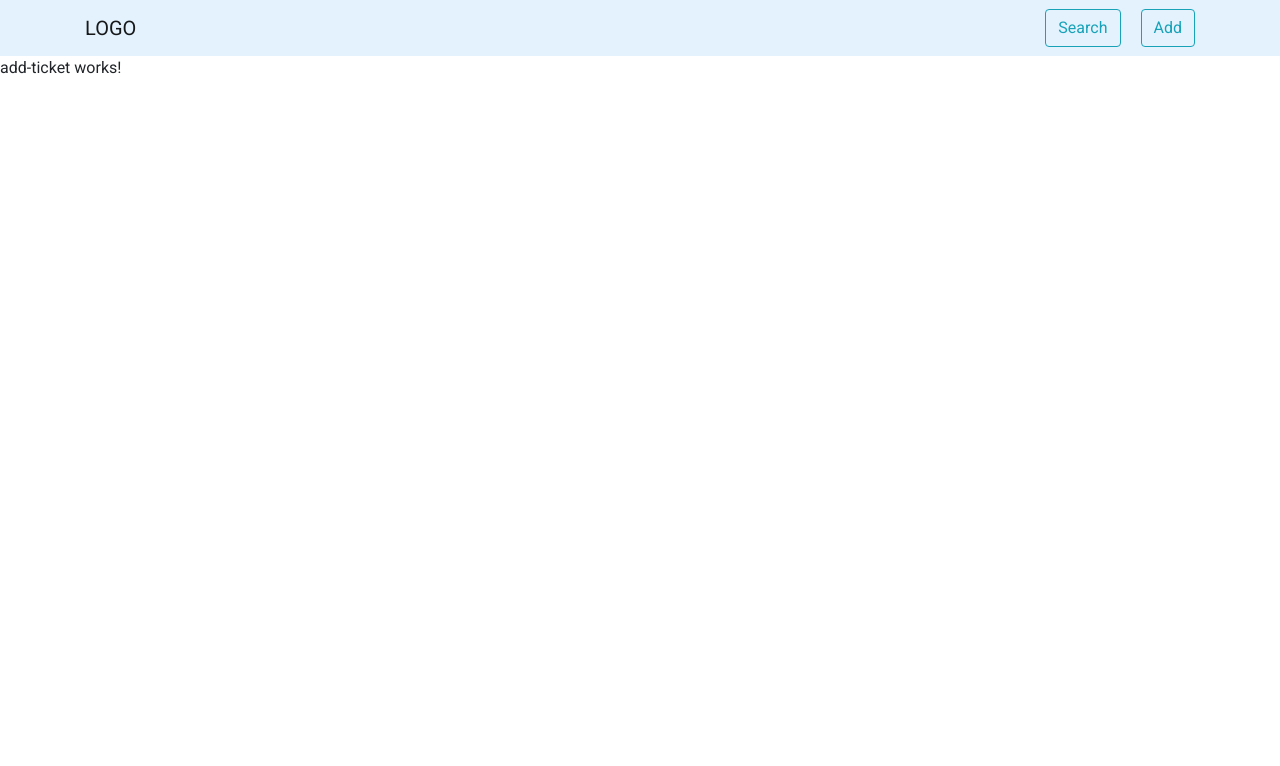
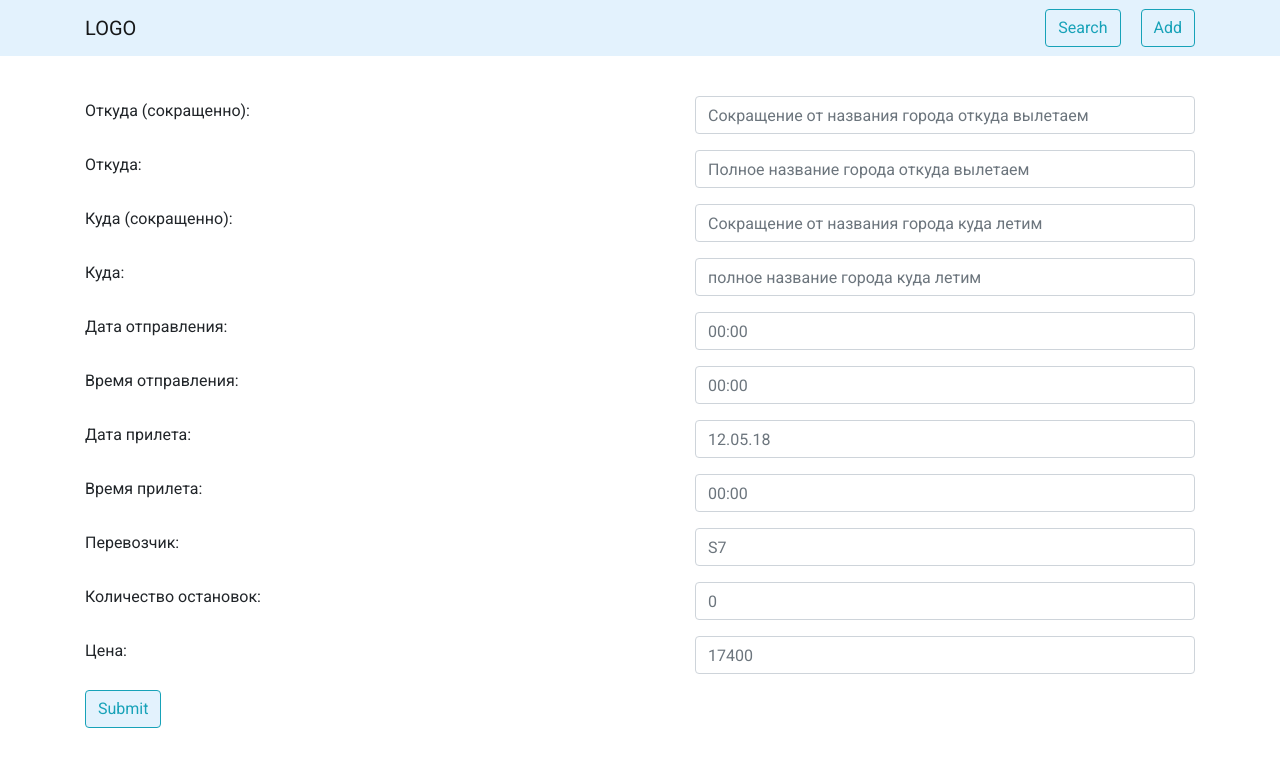
Before and after one commit to chypailenko/avia, an Angular app: page /tickets/add in a window 1280 px wide. Shown: the top 766 px of the page. Built offline with nearby package versions, Linux system fonts and the light colour scheme.

Commit message:
added form for add ticket

```diff
--- a/src/app/app.component.scss
+++ b/src/app/app.component.scss
@@ -12,4 +12,15 @@ a {
     text-decoration: none;
     outline: none;
   }
+  &:-webkit-any-link {
+    text-decoration: none;
+  }
 }
+
+
+a:hover {
+  text-decoration: none!important;
+  a.tickets {
+    text-decoration: none;
+  }
+}
--- a/src/app/app.module.ts
+++ b/src/app/app.module.ts
@@ -2,8 +2,9 @@ import { BrowserModule } from '@angular/platform-browser';
 import { NgModule } from '@angular/core';
 
 import { BrowserAnimationsModule } from '@angular/platform-browser/animations';
+import {FormsModule} from '@angular/forms';
+
 import {NgbModule, NgbPaginationModule, NgbAlertModule} from '@ng-bootstrap/ng-bootstrap';
-
 import { AppRoutingModule } from './app-routing.module';
 import { AppComponent } from './app.component';
 import { TicketsComponent } from './containers/tickets/tickets.component';
@@ -29,7 +30,8 @@ import { EditTicketComponent } from './containers/edit-ticket/edit-ticket.compon
     NgbModule,
     NgbPaginationModule,
     NgbAlertModule,
-    HttpClientModule
+    HttpClientModule,
+    FormsModule
   ],
   providers: [],
   bootstrap: [AppComponent]
--- a/src/app/containers/add-ticket/add-ticket.component.html
+++ b/src/app/containers/add-ticket/add-ticket.component.html
@@ -1,5 +1,121 @@
 <app-header></app-header>
 
-<p>
-  add-ticket works!
-</p>
+
+<form class="form" #addTicketForm="ngForm" (ngSubmit)="sendForm()">
+  <div class="container">
+
+    <div class="form-group form__row">
+      <label class="form__label" for="origin">Откуда (сокращенно): </label>
+      <input type="text"
+             class="form-control form__input"
+             id="origin"
+             placeholder="Сокращение от названия города откуда вылетаем"
+             name="origin"
+             [(ngModel)]="ticket.origin" >
+    </div>
+
+    <div class="form-group form__row">
+      <label class="form__label" for="originName">Откуда:</label>
+      <input type="text"
+             class="form-control form__input"
+             id="originName"
+             placeholder="Полное название города откуда вылетаем"
+             name="originName"
+             [(ngModel)]="ticket.originName">
+    </div>
+
+
+    <div class="form-group form__row">
+      <label class="form__label" for="destination">Куда (сокращенно):</label>
+      <input type="text"
+             class="form-control form__input"
+             id="destination"
+             placeholder="Сокращение от названия города куда летим"
+             name="destination"
+             [(ngModel)]="ticket.destination">
+    </div>
+
+    <div class="form-group form__row">
+      <label class="form__label" for="destinationName">Куда:</label>
+      <input type="text"
+             class="form-control form__input"
+             id="destinationName"
+             placeholder="полное название города куда летим"
+             name="destinationName"
+             [(ngModel)]="ticket.destinationName">
+    </div>
+
+
+    <div class="form-group form__row">
+      <label class="form__label" for="departureDate">Дата отправления:</label>
+      <input type="text"
+             class="form-control form__input"
+             id="departureDate"
+             placeholder="00:00"
+             name="departureDate"
+             [(ngModel)]="ticket.departureDate">
+    </div>
+
+    <div class="form-group form__row">
+      <label class="form__label" for="departureTime">Время отправления:</label>
+      <input type="text"
+             class="form-control form__input"
+             id="departureTime"
+             placeholder="00:00"
+             name="departureTime"
+             [(ngModel)]="ticket.departureTime">
+    </div>
+
+    <div class="form-group form__row">
+      <label class="form__label" for="arrivalDate">Дата прилета:</label>
+      <input type="text"
+             class="form-control form__input"
+             id="arrivalDate"
+             placeholder="12.05.18"
+             name="arrivalDate"
+             [(ngModel)]="ticket.arrivalDate">
+    </div>
+
+    <div class="form-group form__row">
+      <label class="form__label" for="arrivalTime">Время прилета:</label>
+      <input type="text"
+             class="form-control form__input"
+             id="arrivalTime"
+             placeholder="00:00"
+             name="arrivalTime"
+             [(ngModel)]="ticket.arrivalTime">
+    </div>
+
+    <div class="form-group form__row">
+      <label class="form__label" for="carrier">Перевозчик:</label>
+      <input type="text"
+             class="form-control form__input"
+             id="carrier"
+             placeholder="S7"
+             name="carrier"
+             [(ngModel)]="ticket.carrier">
+    </div>
+
+    <div class="form-group form__row">
+      <label class="form__label" for="stops">Количество остановок:</label>
+      <input type="text"
+             class="form-control form__input"
+             id="stops"
+             placeholder="0"
+             name="stops"
+             [(ngModel)]="ticket.stops">
+    </div>
+
+    <div class="form-group form__row">
+      <label class="form__label" for="price">Цена:</label>
+      <input type="text"
+             class="form-control form__input"
+             id="price"
+             placeholder="17400"
+             name="price"
+             [(ngModel)]="ticket.price">
+    </div>
+
+    <button type="submit" class="btn form__btn">Submit</button>
+  </div>
+</form>
--- a/src/app/containers/add-ticket/add-ticket.component.scss
+++ b/src/app/containers/add-ticket/add-ticket.component.scss
@@ -0,0 +1,17 @@
+.form {
+  margin-top: 40px;
+  &__row {
+    display: flex;
+    align-items: center;
+    flex-direction: row;
+    justify-content: space-between;
+  }
+  &__input {
+    max-width: 500px;
+  }
+  &__btn {
+    background-color: #e3f2fd;
+    color: #17a2b8;
+    border-color: #17a2b8;
+  }
+}
--- a/src/app/containers/add-ticket/add-ticket.component.ts
+++ b/src/app/containers/add-ticket/add-ticket.component.ts
@@ -1,15 +1,28 @@
 import { Component, OnInit } from '@angular/core';
+import {NgForm} from '@angular/forms';
 
 @Component({
   selector: 'app-add-ticket',
   templateUrl: './add-ticket.component.html',
   styleUrls: ['./add-ticket.component.scss']
 })
-export class AddTicketComponent implements OnInit {
+export class AddTicketComponent {
+  ticket = {
+      origin: '',
+      originName: '',
+      destination: '',
+      destinationName: '',
+      departureDate: '',
+      departureTime: '',
+      arrivalDate: '',
+      arrivalTime: '',
+      carrier: '',
+      stops: '',
+      price: '',
+      id: ''
+    };
 
-  constructor() { }
-
-  ngOnInit() {
+  sendForm() {
+    console.log(this.ticket);
   }
-
 }
--- a/src/app/containers/search/search.component.html
+++ b/src/app/containers/search/search.component.html
@@ -1,3 +1,5 @@
 <app-header></app-header>
 
-<div>Search works</div>
+<p>
+  search works!
+</p>
```
Also changed, not shown: src/app/models/Tickets.ts (+7 -2 lines).
